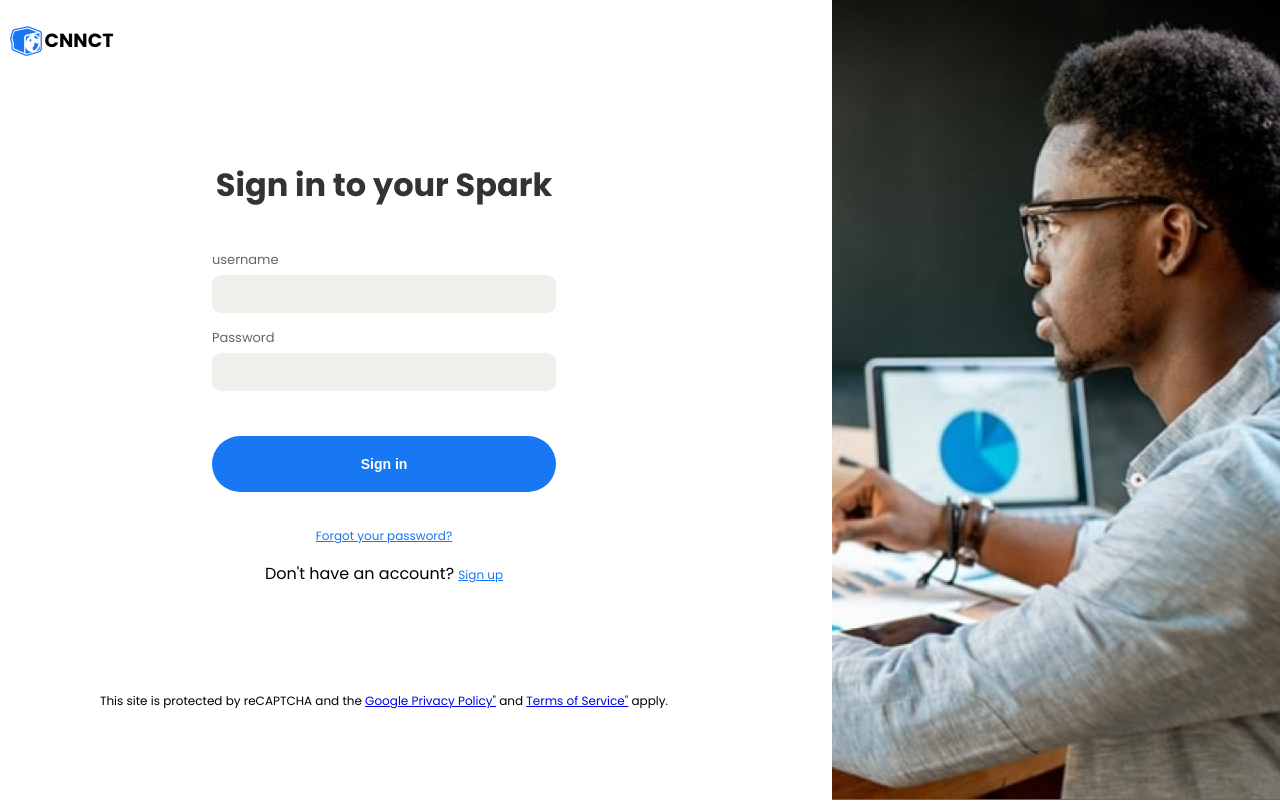
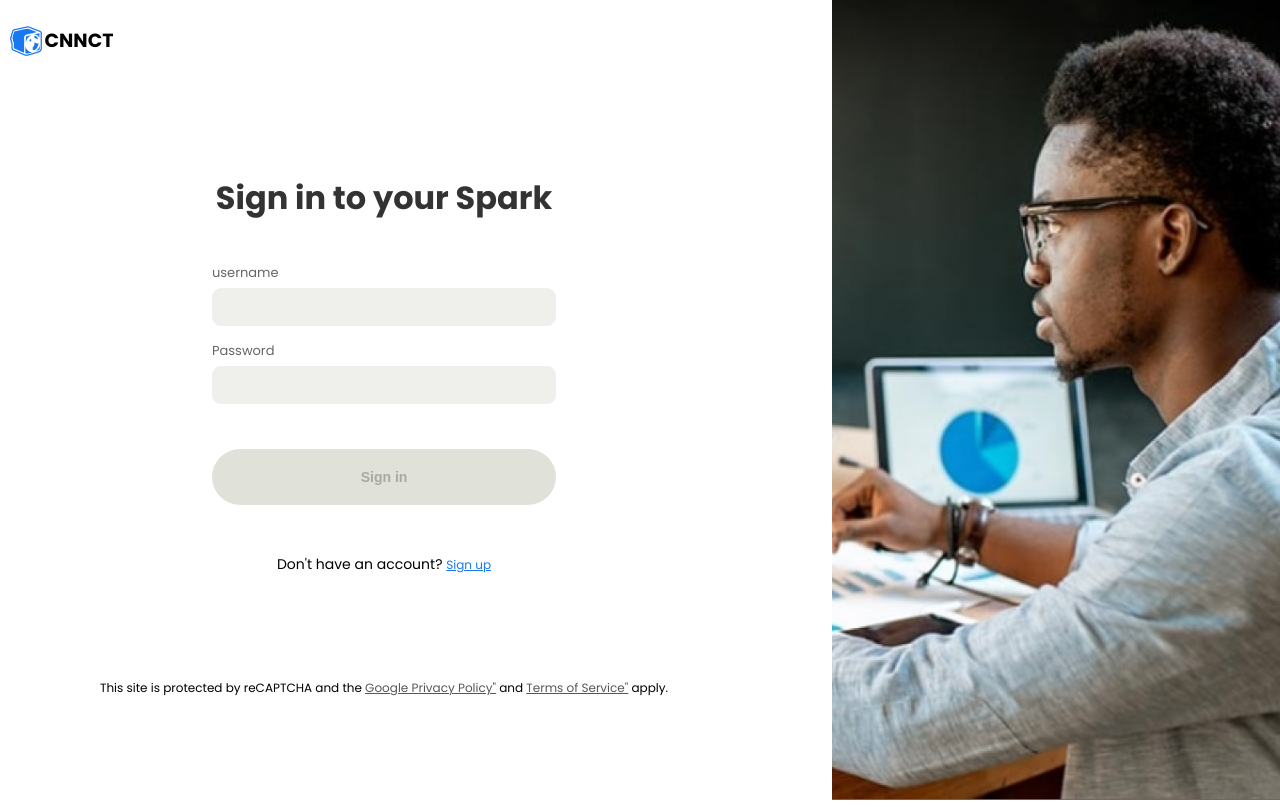
Before and after one commit to annuu1/meeting-scheduler, a React (Vite) app in the folder frontend/: page /login in a window 1280 px wide. Built offline with nearby package versions, Linux system fonts and the light colour scheme.

Commit message:
Update Login.module.css: Modify button styles and add responsive footer design

```diff
--- a/frontend/src/styles/Login.module.css
+++ b/frontend/src/styles/Login.module.css
@@ -70,8 +70,8 @@
 }
 
 .btn.loginBtn {
-    background-color: rgba(24, 119, 242, 1);
-    color: rgba(255, 255, 255, 1);
+    background-color: #E0E2D9;
+    color: #A8AAA2;
     font-weight: 600;
     font-size: 14px;
     margin-top: 30px;
@@ -92,6 +92,12 @@
     color: rgba(24, 119, 242, 1);
     text-decoration: underline;
 }
+.formFooter > a{
+    display: none;
+}
+.formFooter > p {
+    font-size: 14px;
+}
 
 .recaptcha {
     font-weight: 400;
@@ -100,6 +106,10 @@
     position: relative;
     margin: 0 10px;
     bottom: -50px;
+}
+.recaptcha>a{
+    color: #575757;
+    font-weight: 400;
 }
 
 .imageContainer {
@@ -133,6 +143,17 @@
     .form {
         width: 100%;
     }
+    .formFooter > a{
+        display: block;
+    }
+    .btn.loginBtn {
+        background-color: rgba(24, 119, 242, 1);
+        color: rgba(255, 255, 255, 1);
+        font-weight: 600;
+        font-size: 14px;
+        margin-top: 30px;
+    }
+
 
     .imageContainer {
         display: none;
```
